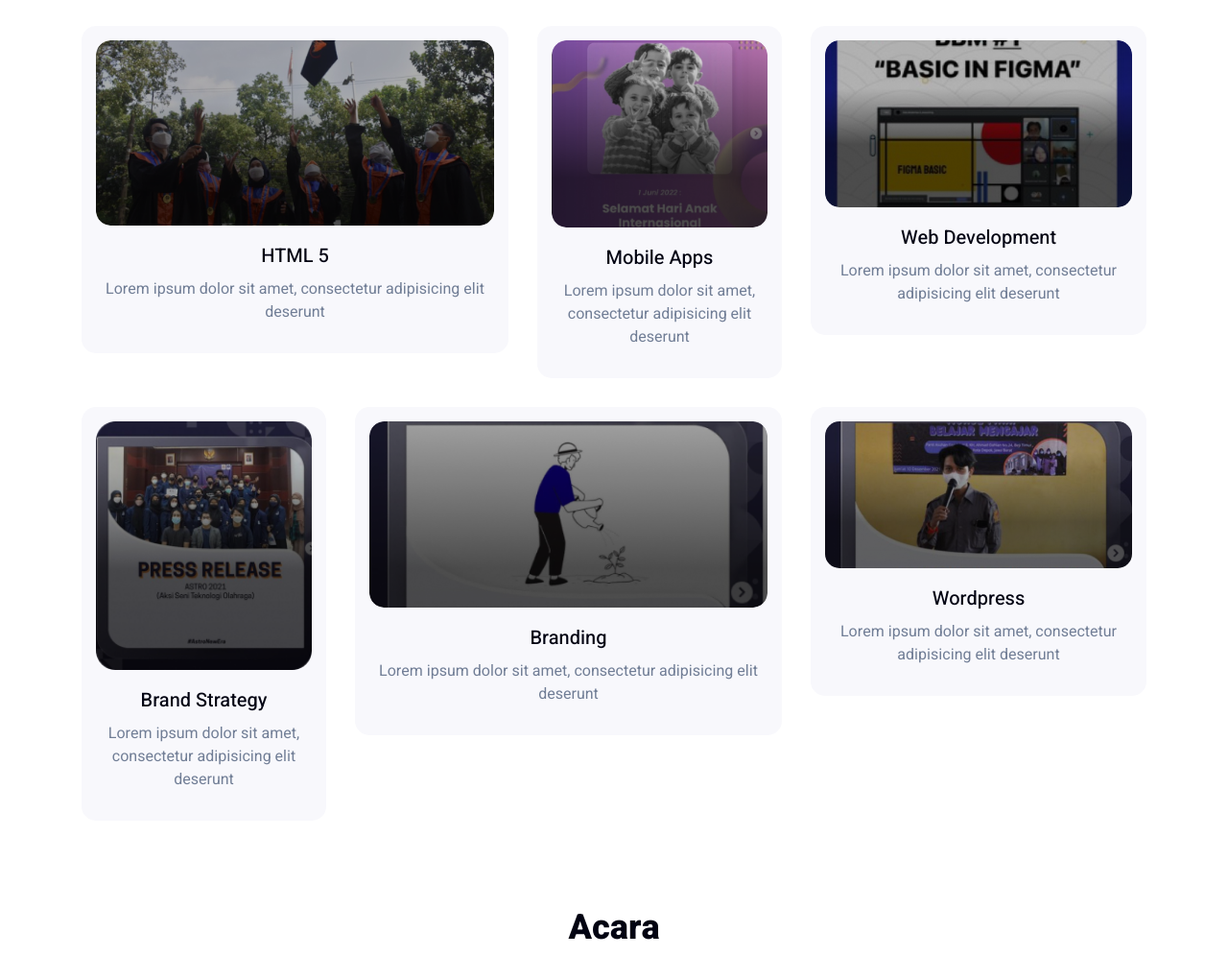
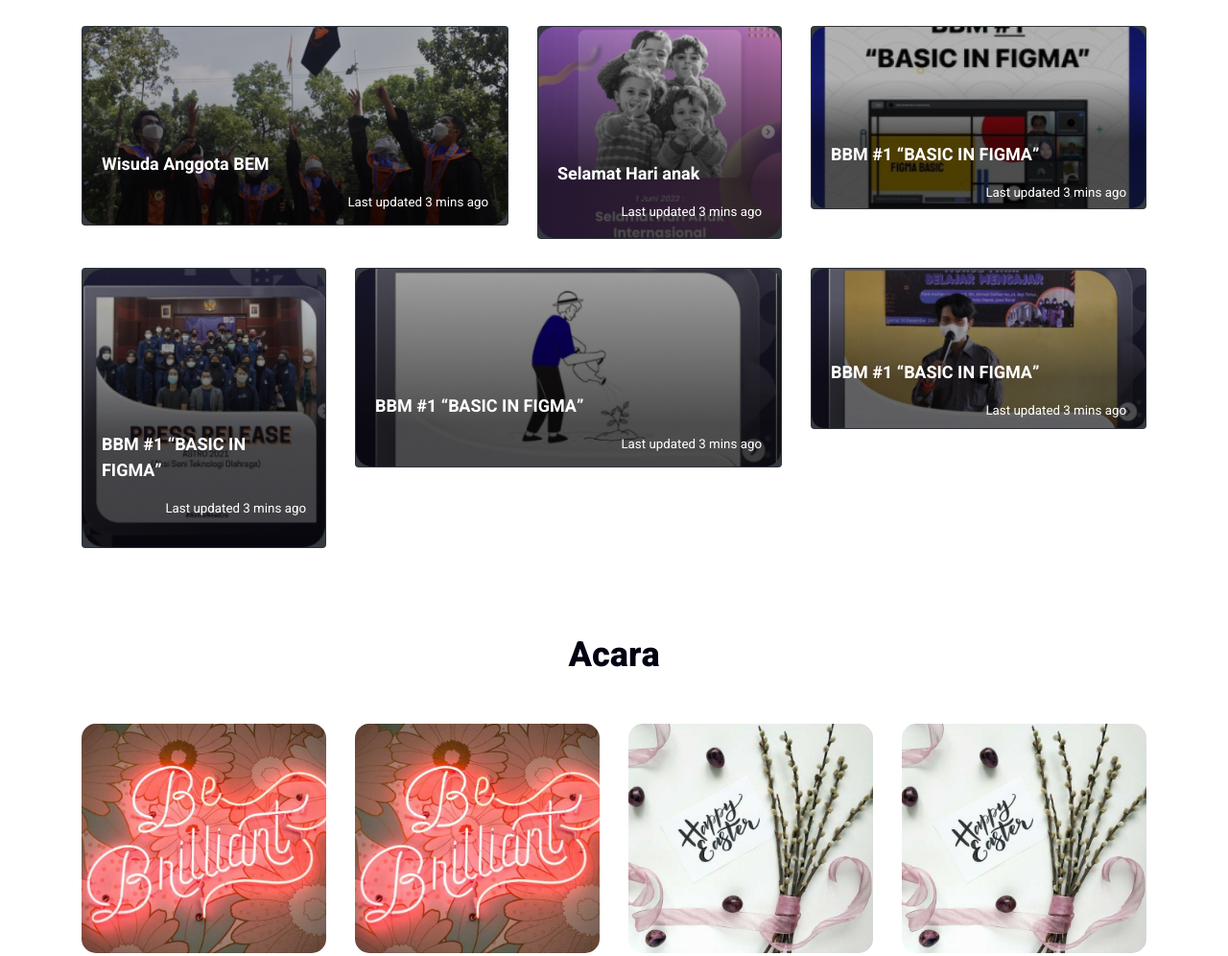
Before and after one commit to BEM-STTNF/base-template, a plain HTML site: page index.html in a window 1280 px wide. Shown: the part 3020-4016 px from the top of the page at 96% size. Drawn offline with nearby package versions, Linux system fonts and the light colour scheme.

Commit message:
perbaikan artikel image overlay

```diff
--- a/index.html
+++ b/index.html
@@ -345,65 +345,119 @@
       <div class="container">
         <div class="row">
           <div class="col-md-5 col-sm-12">
-            <div class="content">
-              <img src="images/wisuda.png" alt="news-image" />
-              <h5>HTML 5</h5>
-              <p>
-                Lorem ipsum dolor sit amet, consectetur adipisicing elit
-                deserunt
+            <div class="card bg-dark text-white">
+              <img class="card-img" src="images/wisuda.png" alt="Card image" />
+              <div class="card-img-overlay" style="margin-top: 110px">
+                <p
+                  class="card-text"
+                  style="font-size: large; font-weight: bold"
+                >
+                  Wisuda Anggota BEM
+                </p>
+                <p
+                  class="card-text"
+                  style="font-size: smaller; text-align: right"
+                >
+                  Last updated 3 mins ago
                 </p>
               </div>
             </div>
+          </div>
           <div class="col-md-3 col-sm-12">
-            <div class="content">
-              <img src="images/anak.png" alt="news-image" />
-              <h5>Mobile Apps</h5>
-              <p>
-                Lorem ipsum dolor sit amet, consectetur adipisicing elit
-                deserunt
+            <div class="card bg-dark text-white">
+              <img class="card-img" src="images/anak.png" alt="Card image" />
+              <div class="card-img-overlay" style="margin-top: 120px">
+                <p
+                  class="card-text"
+                  style="font-size: large; font-weight: bold"
+                >
+                  Selamat Hari anak
+                </p>
+                <p
+                  class="card-text"
+                  style="font-size: smaller; text-align: right"
+                >
+                  Last updated 3 mins ago
                 </p>
               </div>
             </div>
+          </div>
           <div class="col-md-4 col-sm-12">
-            <div class="content">
-              <img src="images/figma.png" alt="news-image" />
-              <h5>Web Development</h5>
-              <p>
-                Lorem ipsum dolor sit amet, consectetur adipisicing elit
-                deserunt
+            <div class="card bg-dark text-white">
+              <img class="card-img" src="images/figma.png" alt="Card image" />
+              <div class="card-img-overlay" style="margin-top: 100px">
+                <p
+                  class="card-text"
+                  style="font-size: large; font-weight: bold"
+                >
+                  BBM #1 “BASIC IN FIGMA”
                 </p>
+                <p
+                  class="card-text"
+                  style="font-size: smaller; text-align: right"
+                >
+                  Last updated 3 mins ago
+                </p>
+              </div>
             </div>
           </div>
         </div>
         <div class="row">
           <div class="col-md-3 col-sm-12">
-            <div class="content">
-              <img src="images/astro.png" alt="news-image" />
-              <h5>Brand Strategy</h5>
-              <p>
-                Lorem ipsum dolor sit amet, consectetur adipisicing elit
-                deserunt
+            <div class="card bg-dark text-white">
+              <img class="card-img" src="images/astro.png" alt="Card image" />
+              <div class="card-img-overlay" style="margin-top: 150px">
+                <p
+                  class="card-text"
+                  style="font-size: large; font-weight: bold"
+                >
+                  BBM #1 “BASIC IN FIGMA”
+                </p>
+                <p
+                  class="card-text"
+                  style="font-size: smaller; text-align: right"
+                >
+                  Last updated 3 mins ago
                 </p>
               </div>
             </div>
+          </div>
           <div class="col-md-5 col-sm-12">
-            <div class="content">
-              <img src="images/pohon.png" alt="news-image" />
-              <h5>Branding</h5>
-              <p>
-                Lorem ipsum dolor sit amet, consectetur adipisicing elit
-                deserunt
+            <div class="card bg-dark text-white">
+              <img class="card-img" src="images/pohon.png" alt="Card image" />
+              <div class="card-img-overlay" style="margin-top: 110px">
+                <p
+                  class="card-text"
+                  style="font-size: large; font-weight: bold"
+                >
+                  BBM #1 “BASIC IN FIGMA”
+                </p>
+                <p
+                  class="card-text"
+                  style="font-size: smaller; text-align: right"
+                >
+                  Last updated 3 mins ago
                 </p>
               </div>
             </div>
+          </div>
           <div class="col-md-4 col-sm-12">
-            <div class="content">
-              <img src="images/nufi.png" alt="news-image" />
-              <h5>Wordpress</h5>
-              <p>
-                Lorem ipsum dolor sit amet, consectetur adipisicing elit
-                deserunt
+            <div class="card bg-dark text-white">
+              <img class="card-img" src="images/nufi.png" alt="Card image" />
+              <div class="card-img-overlay" style="margin-top: 75px">
+                <p
+                  class="card-text"
+                  style="font-size: large; font-weight: bold"
+                >
+                  BBM #1 “BASIC IN FIGMA”
                 </p>
+                <p
+                  class="card-text"
+                  style="font-size: smaller; text-align: right"
+                >
+                  Last updated 3 mins ago
+                </p>
+              </div>
             </div>
           </div>
         </div>
```
Lines whose indentation alone changed are shown as unchanged.
